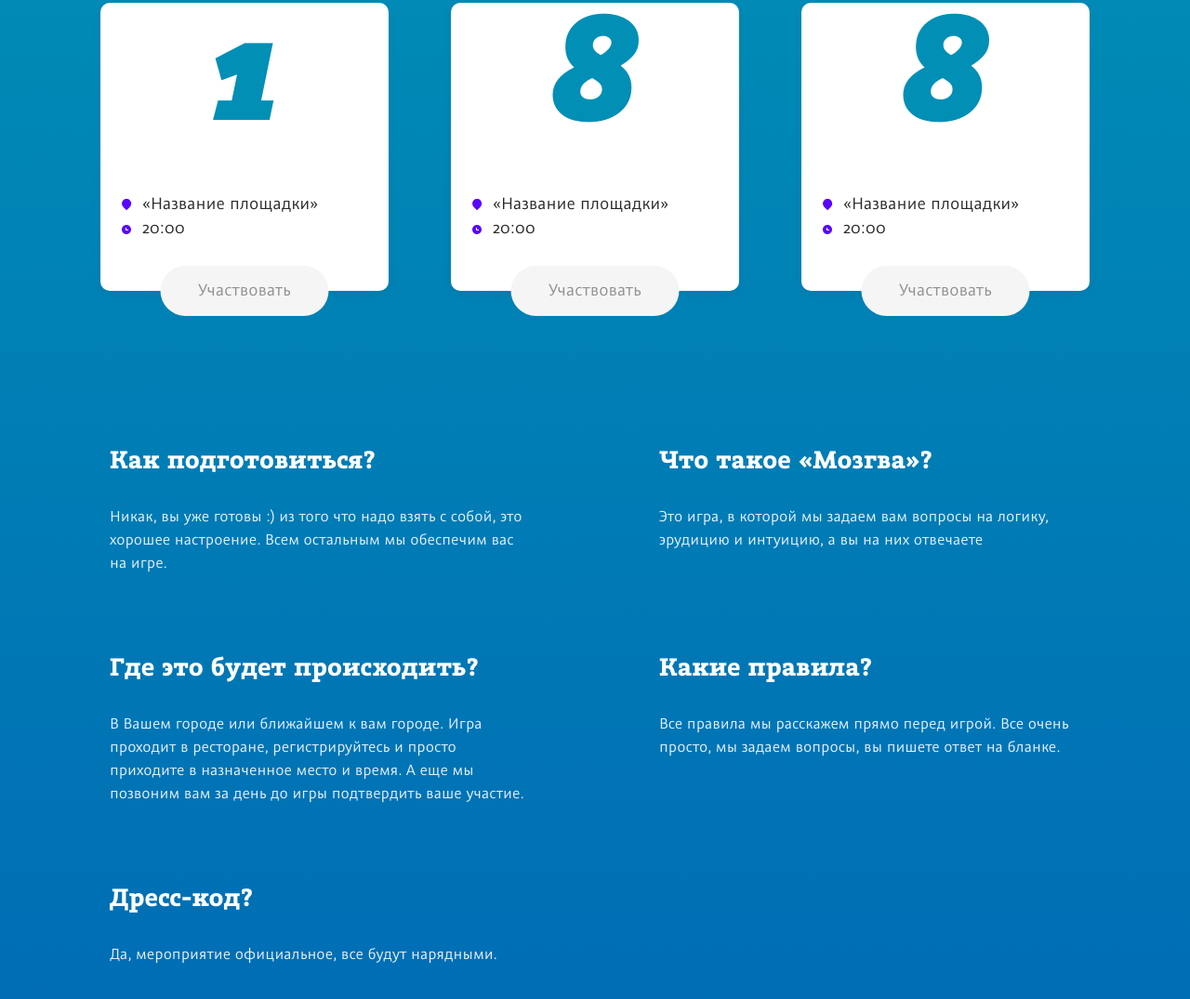
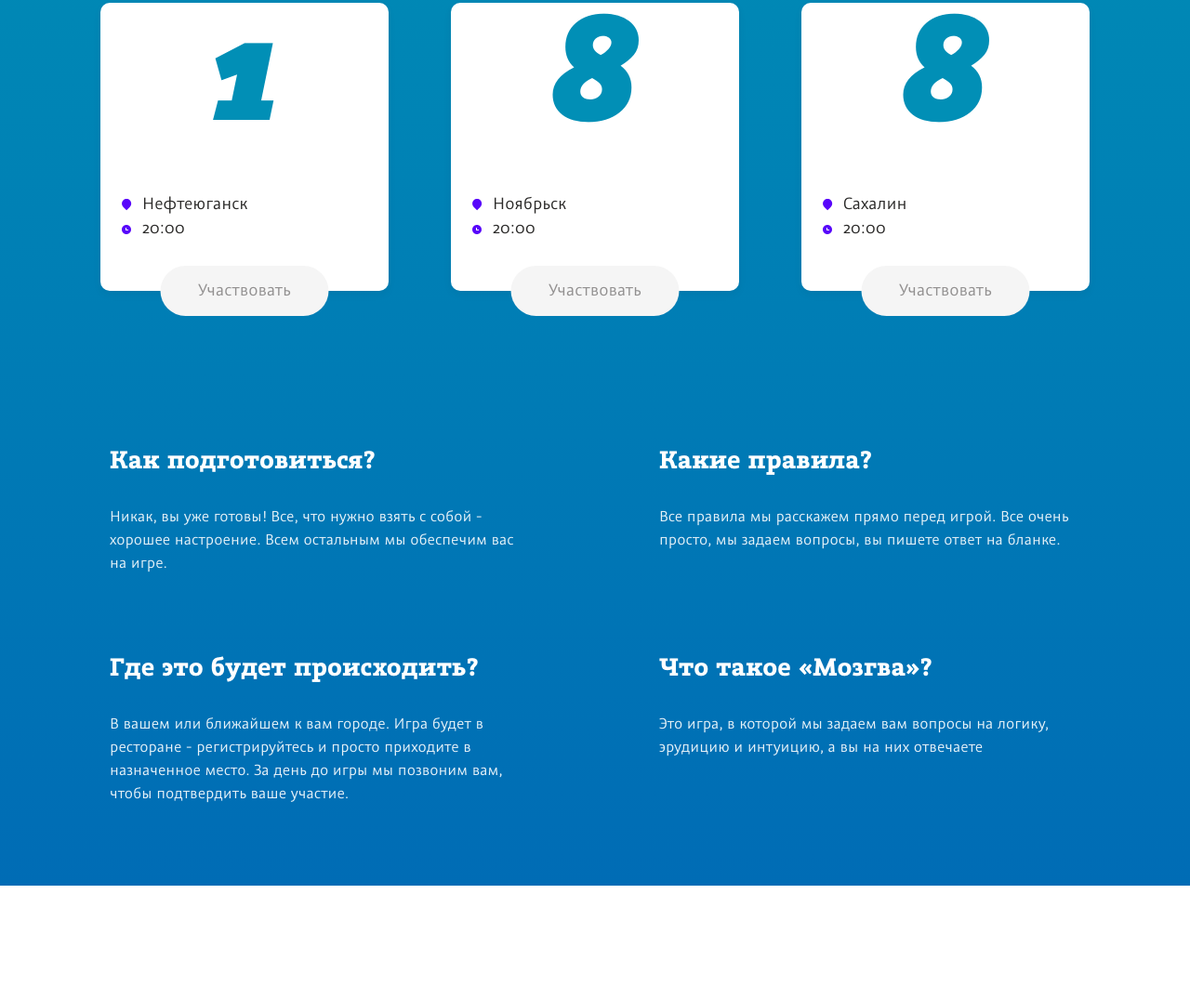
Before and after one commit to Heliken/baker2, a plain HTML site: page index.html in a window 1280 px wide. Shown: the part 1193-2268 px from the top of the page at 93% size. After the commit the page ends 2146 px from the top, so only its background shows below. Drawn offline with Linux system fonts and the light colour scheme.

Commit message:
Поменял названия площадок

```diff
--- a/index.html
+++ b/index.html
@@ -56,7 +56,7 @@
             <div class="main-games-unit main-games-unit_disabled" data-city="Тюмень">
               <div class="main-games-unit-date">18</div>
               <div class="main-games-unit-info">
-                <div class="main-games-unit-info-unit main-games-unit-info-unit_place">«Название площадки» </div>
+                <div class="main-games-unit-info-unit main-games-unit-info-unit_place">Тюмень</div>
                 <div class="main-games-unit-info-unit main-games-unit-info-unit_time">20:00</div>
               </div>
               <div class="main-games-unit-button button button_orange register">Участвовать</div>
@@ -64,7 +64,7 @@
             <div class="main-games-unit main-games-unit_disabled" data-city="Москва">
               <div class="main-games-unit-date">18</div>
               <div class="main-games-unit-info">
-                <div class="main-games-unit-info-unit main-games-unit-info-unit_place">«Название площадки» </div>
+                <div class="main-games-unit-info-unit main-games-unit-info-unit_place">Москва</div>
                 <div class="main-games-unit-info-unit main-games-unit-info-unit_time">20:00</div>
               </div>
               <div class="main-games-unit-button button button_orange register">Участвовать</div>
@@ -72,7 +72,7 @@
             <div class="main-games-unit main-games-unit_disabled" data-city="Нижневартовск">
               <div class="main-games-unit-date">25</div>
               <div class="main-games-unit-info">
-                <div class="main-games-unit-info-unit main-games-unit-info-unit_place">«Название площадки» </div>
+                <div class="main-games-unit-info-unit main-games-unit-info-unit_place">Нижневартовск</div>
                 <div class="main-games-unit-info-unit main-games-unit-info-unit_time">20:00</div>
               </div>
               <div class="main-games-unit-button button button_orange register">Участвовать</div>
@@ -85,7 +85,7 @@
             <div class="main-games-unit main-games-unit_disabled" data-city="Нефтеюганск">
               <div class="main-games-unit-date">1</div>
               <div class="main-games-unit-info">
-                <div class="main-games-unit-info-unit main-games-unit-info-unit_place">«Название площадки» </div>
+                <div class="main-games-unit-info-unit main-games-unit-info-unit_place">Нефтеюганск</div>
                 <div class="main-games-unit-info-unit main-games-unit-info-unit_time">20:00</div>
               </div>
               <div class="main-games-unit-button button button_orange register">Участвовать</div>
@@ -93,7 +93,7 @@
             <div class="main-games-unit main-games-unit_disabled" data-city="Ноябрьск">
               <div class="main-games-unit-date">8</div>
               <div class="main-games-unit-info">
-                <div class="main-games-unit-info-unit main-games-unit-info-unit_place">«Название площадки» </div>
+                <div class="main-games-unit-info-unit main-games-unit-info-unit_place">Ноябрьск</div>
                 <div class="main-games-unit-info-unit main-games-unit-info-unit_time">20:00</div>
               </div>
               <div class="main-games-unit-button button button_orange register">Участвовать</div>
@@ -101,7 +101,7 @@
             <div class="main-games-unit main-games-unit_disabled" data-city="Сахалин">
               <div class="main-games-unit-date">8</div>
               <div class="main-games-unit-info">
-                <div class="main-games-unit-info-unit main-games-unit-info-unit_place">«Название площадки» </div>
+                <div class="main-games-unit-info-unit main-games-unit-info-unit_place">Сахалин</div>
                 <div class="main-games-unit-info-unit main-games-unit-info-unit_time">20:00</div>
               </div>
               <div class="main-games-unit-button button button_orange register">Участвовать</div>
@@ -111,15 +111,11 @@
         <div class="main-info">
           <div class="main-info-unit">
             <div class="main-info-unit-title">Как подготовиться?</div>
-            <div class="main-info-unit-text">Никак, вы уже готовы :) из того что надо взять с собой, это хорошее настроение. Всем остальным мы обеспечим вас на игре.</div>
+            <div class="main-info-unit-text">Никак, вы уже готовы! Все, что нужно взять с собой - хорошее настроение. Всем остальным мы обеспечим вас на игре.</div>
           </div>
           <div class="main-info-unit">
             <div class="main-info-unit-title">Где это будет происходить?</div>
-            <div class="main-info-unit-text">В Вашем городе или ближайшем к вам городе. Игра проходит в ресторане, регистрируйтесь и просто приходите в назначенное место и время. А еще мы позвоним вам за день до игры подтвердить ваше участие.</div>
-          </div>
-          <div class="main-info-unit">
-            <div class="main-info-unit-title">Дресс-код?</div>
-            <div class="main-info-unit-text">Да, мероприятие официальное, все будут нарядными.</div>
+            <div class="main-info-unit-text">В вашем или ближайшем к вам городе. Игра будет в ресторане - регистрируйтесь и просто приходите в назначенное место. За день до игры мы позвоним вам, чтобы подтвердить ваше участие.</div>
           </div>
           <div class="main-info-unit">
             <div class="main-info-unit-title">Что такое «Мозгва»?</div>
```
Also changed, not shown: test.html (+1 -1 lines).
